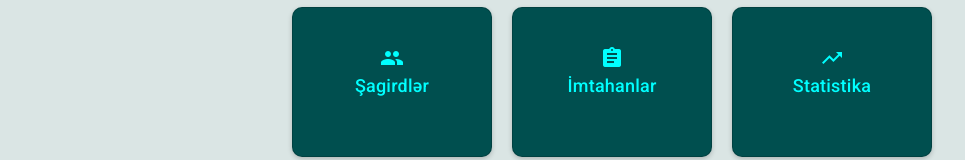
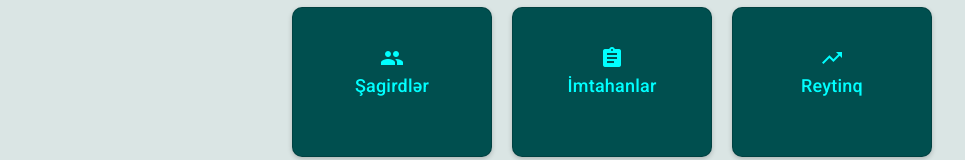
Before and after one commit to kamran134/volleytournament-front, an Angular app: page / in a window 1280 px wide. Shown: the part 492-652 px from the top of the page, without its empty margins (28-993 px from the left). Built offline with nearby package versions, Linux system fonts and the light colour scheme.

Commit message:
average score

```diff
--- a/src/app/features/home/components/home/home.component.html
+++ b/src/app/features/home/components/home/home.component.html
@@ -22,7 +22,7 @@
         </div>
         <div class="card" routerLink="/stats">
             <mat-icon>trending_up</mat-icon>
-            <h2>Statistika</h2>
+            <h2>Reytinq</h2>
         </div>
         <!-- <div class="card" routerLink="/booklets">
             <h2>Kitabçalar</h2>
```
